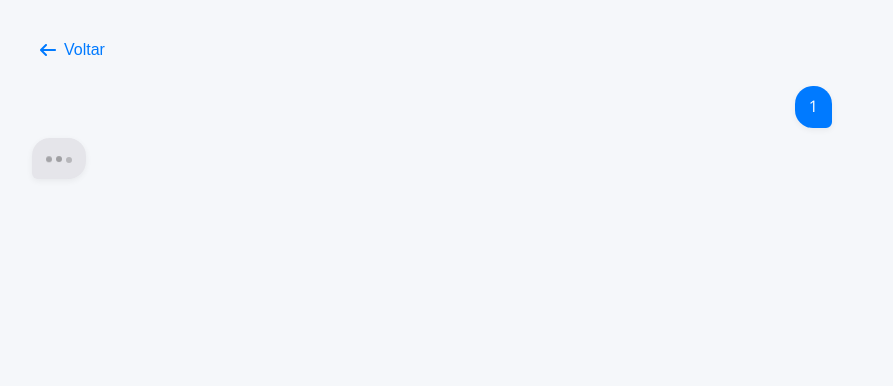
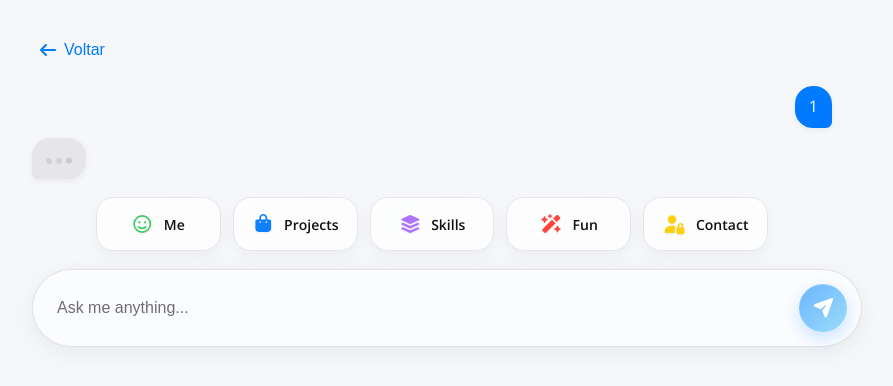
Before and after one commit to jzampieri/Portfolio-2.0, a Vue app: page /chat/1 in a window 1280 px wide. Shown: the top 386 px of the page, without its empty margins (208-1101 px from the left). Built offline with nearby package versions, Linux system fonts and the light colour scheme; no server answers.

Commit message:
fix: chat usablity

```diff
--- a/src/components/ChatInput/ChatInput.vue
+++ b/src/components/ChatInput/ChatInput.vue
@@ -98,11 +98,17 @@ export default {
     },
     onPresetClick (item) {
       if (item?.action === 'preset' && item?.presetId) {
-        this.$router.push({
+        const target = {
           name: 'chat',
           params: { id: item.presetId },
           state: { presetId: item.presetId, question: item.label }
-        })
+        }
+
+        if (this.$route.name === 'chat' && this.$route.params?.id === item.presetId) {
+          this.$router.replace({ ...target, query: { r: Date.now() } })
+        } else {
+          this.$router.push(target)
+        }
         return
       }
 
@@ -116,6 +122,7 @@ export default {
         this.$refs.inputEl?.focus()
       }
     }
+
   }
 }
 </script>
@@ -127,19 +134,26 @@ export default {
   align-items: center;
   gap: 18px;
   width: 100%;
+
+  --ci-max:  clamp(320px, 92vw, 860px);
+  --ci-pad:  clamp(8px,  2.2vw, 14px);
+  --ci-gap:  clamp(8px,  2vw,   12px);
+  --ci-btn:  clamp(40px, 6.2vw, 48px);
+  --ci-fs:   clamp(14px, 2.2vw, 17px);
+  --ci-ico:  clamp(16px, 2.4vw, 18px);
 }
 
 .ci-row {
   width: 100%;
-  max-width: 720px;
-  padding: 0 12px;
+  max-width: var(--ci-max);
+  padding: 0 15px;
 }
 
 .ci-presets-row {
   width: 100%;
   display: flex;
   justify-content: center;
-  max-width: 960px;
+  max-width: calc(var(--ci-max) + 240px);
   padding: 0 12px;
 }
 
@@ -147,9 +161,9 @@ export default {
   position: relative;
   display: flex;
   align-items: center;
-  gap: 10px;
+  gap: var(--ci-gap);
   width: 100%;
-  padding: 10px;
+  padding: var(--ci-pad);
   border-radius: 999px;
   background: $color-bg-glass;
   backdrop-filter: blur(20px) saturate(150%);
@@ -169,14 +183,14 @@ export default {
   background: transparent;
   border: 0;
   outline: none;
-  padding: 10px $mg_mini;
+  padding: calc(var(--ci-pad) * .6) $mg_mini;
   &::placeholder { color: $color-text-light; }
 }
 
 .ci-send {
   flex: 0 0 auto;
-  width: 44px;
-  height: 44px;
+  width: var(--ci-btn);
+  height: var(--ci-btn);
   border-radius: 999px;
   border: 0;
   cursor: pointer;
@@ -207,10 +221,10 @@ export default {
   gap: 12px;
   align-items: stretch;
 
-  @media (max-width: 900px) { grid-template-columns: repeat(3, minmax(0, 1fr)); }
-  @media (max-width: 520px) {
-     grid-template-columns: repeat(1, minmax(0, 1fr));
-    }
+  @media (max-width: 1024px) { grid-template-columns: repeat(4, 1fr); }
+  @media (max-width: 900px)  { grid-template-columns: repeat(3, 1fr); }
+  @media (max-width: 680px)  { grid-template-columns: repeat(2, 1fr); }
+  @media (max-width: 520px)  { grid-template-columns: 1fr; }
 }
 
 .ci-chip {
@@ -240,4 +254,8 @@ export default {
 .ci-chip:nth-child(4) .ci-chip-icon { color: $color-danger; }
 .ci-chip:nth-child(5) .ci-chip-icon { color: $color-warning; }
 
+@media (max-width: 450px) {
+  .chat-input { padding: clamp(0px, 2vw, 10px); }
+}
+
 </style>
--- a/src/router/index.js
+++ b/src/router/index.js
@@ -4,13 +4,7 @@ import Chat from '../views/chat/Chat.vue'
 
 const routes = [
   { path: '/', name: 'home', component: Home },
-  {
-    path: '/chat',
-    name: 'chat',
-    component: Chat,
-    props: route => ({ question: route.query.q || '' })
-  },
-  { path: '/chat/:id?', name: 'chat', component: () => import('@/views/chat/Chat.vue') }
+  { path: '/chat/:id?', name: 'chat', component: Chat }
 ]
 
 const router = createRouter({
--- a/src/views/chat/Chat.vue
+++ b/src/views/chat/Chat.vue
@@ -38,22 +38,29 @@
         <component
           v-if="View && isPresetMode"
           :is="View"
+          :key="$route.params.id || $route.query.preset || 'default'"
           class="preset-view"
           v-show="showPreset"
           @chat-meta="onChatMeta"
         />
       </Transition>
+
+      <ChatInput v-model="query" :presets="presets" @submit="goToChat" />
     </section>
+
   </main>
 </template>
 
 <script>
 import { askAgent } from '@/services/agent.service.js'
 import { VIEW_REGISTRY } from '@/views/presets/registry.js'
+import ChatInput from '@/components/ChatInput/ChatInput.vue'
 
 export default {
   name: 'Chat',
+  components: { ChatInput },
   data: () => ({
+    query: '',
     question: '',
     loading: false,
     typing: false,
@@ -66,33 +73,10 @@ export default {
     defaultAnswerDelay: 900
   }),
   async mounted () {
-    const presetId = this.$route.params?.id || this.$route.query?.preset || this.$route.state?.presetId || null
-    this.isPresetMode = !!presetId
-
-    if (this.isPresetMode) {
-      this.View = VIEW_REGISTRY[presetId] || null
-      this.question = this.$route.state?.question || this.toTitle(presetId)
-      this.loading = true
-      this.showPreset = false
-      return
-    }
-
-    this.question = this.$route.state?.question || sessionStorage.getItem('chat:q') || ''
-    sessionStorage.removeItem('chat:q')
-    if (!this.question) return
-    this.loading = true
-    try {
-      const full = await askAgent(this.question)
-      this.loading = false
-      this.typing = true
-      this.displayedAnswer = ''
-      await this.typeWriter(full)
-      this.typing = false
-    } catch (e) {
-      this.loading = false
-      this.typing = false
-      this.error = 'Erro ao consultar o agente.'
-    }
+    await this.initFromRoute(this.$route)
+  },
+  beforeRouteUpdate (to, from, next) {
+    this.initFromRoute(to).finally(() => next())
   },
   methods: {
     async onChatMeta (meta) {
@@ -103,18 +87,56 @@ export default {
 
       this.question = q
       this.displayedAnswer = ''
+      this.error = ''
       this.typing = false
       this.loading = true
       this.showPreset = false
 
       await this.sleep(renderDelay)
-      this.showPreset = true
 
-      await this.sleep(answerDelay)
-      this.loading = false
       this.typing = true
       await this.typeWriter(a)
       this.typing = false
+      this.loading = false
+
+      await this.sleep(answerDelay)
+      this.showPreset = true
+    },
+    async initFromRoute (route) {
+      const presetId = route.params?.id || route.query?.preset || route.state?.presetId || null
+      this.isPresetMode = !!presetId
+
+      if (this.isPresetMode) {
+        this.View = VIEW_REGISTRY[presetId] || null
+        this.question = route.state?.question || this.toTitle(presetId)
+        this.displayedAnswer = ''
+        this.error = ''
+        this.typing = false
+        this.loading = true
+        this.showPreset = false
+        return
+      }
+
+      this.question = route.state?.question || sessionStorage.getItem('chat:q') || ''
+      sessionStorage.removeItem('chat:q')
+      if (!this.question) {
+        this.loading = false
+        this.displayedAnswer = ''
+        return
+      }
+      this.loading = true
+      try {
+        const full = await askAgent(this.question)
+        this.loading = false
+        this.typing = true
+        this.displayedAnswer = ''
+        await this.typeWriter(full)
+        this.typing = false
+      } catch (e) {
+        this.loading = false
+        this.typing = false
+        this.error = 'Erro ao consultar o agente.'
+      }
     },
     sleep (ms) { return new Promise(r => setTimeout(r, ms)) },
     async typeWriter (text) {
@@ -126,6 +148,29 @@ export default {
         this.displayedAnswer += chars[i]
         await this.sleep(Math.max(base, delay))
         delay *= accel
+      }
+    },
+    async goToChat (text) {
+      const q = (text || this.query || '').trim()
+      if (!q) return
+
+      this.question = q
+      this.displayedAnswer = ''
+      this.error = ''
+      this.loading = true
+      this.typing = false
+
+      try {
+        const full = await askAgent(q)
+        this.loading = false
+        this.typing = true
+        this.displayedAnswer = ''
+        await this.typeWriter(full)
+        this.typing = false
+      } catch (e) {
+        this.loading = false
+        this.typing = false
+        this.error = 'Erro ao consultar o agente.'
       }
     },
     toTitle (s='') {
```
